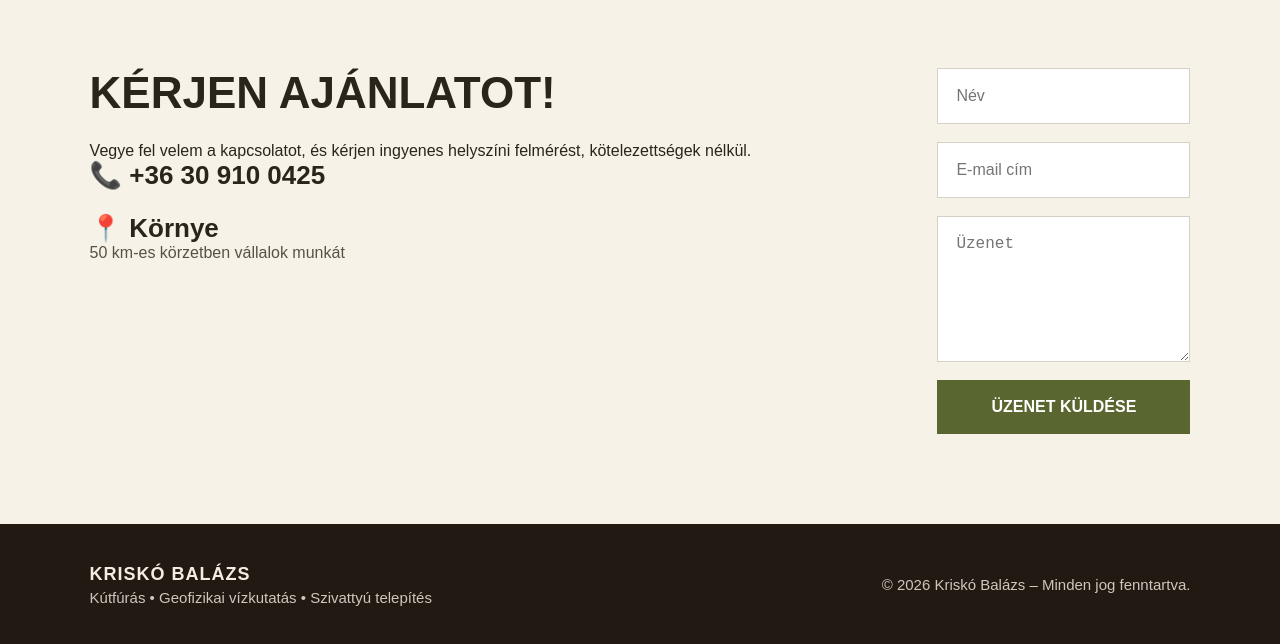
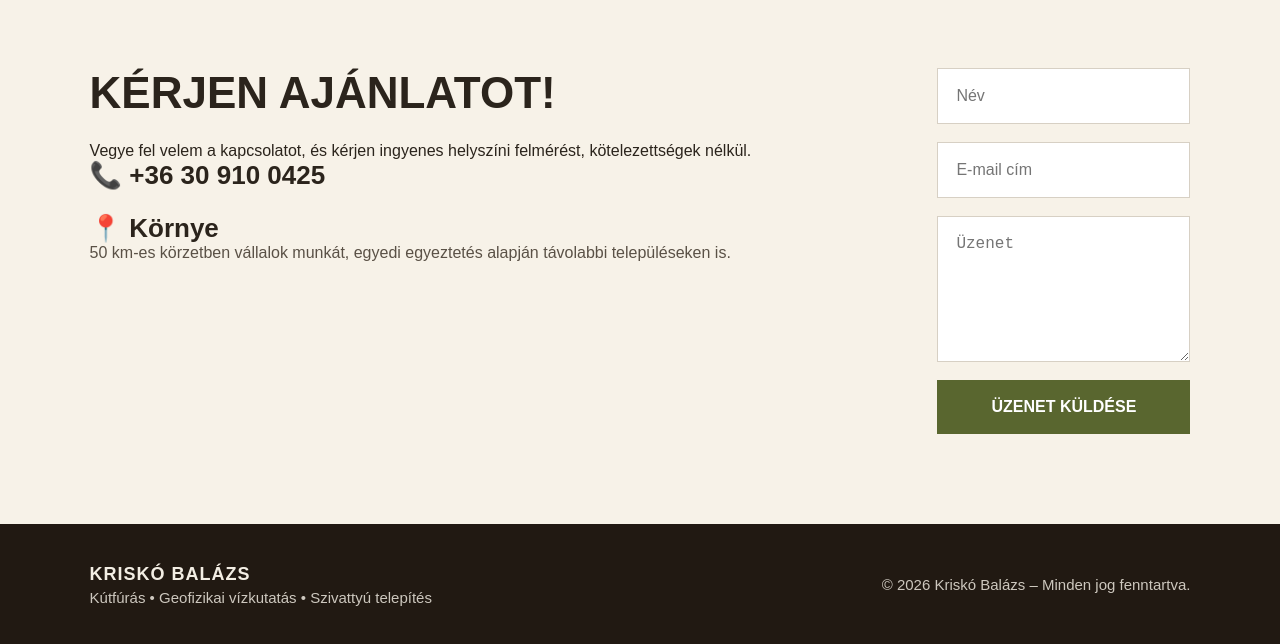
Before and after one commit to skyronix-hu/krisko-balazs-kutfuras, a plain HTML site: page index.html in a window 1280 px wide. Shown: the part 2298-2942 px from the top of the page. Drawn offline with Linux system fonts and the light colour scheme.

Commit message:
Updated service area description

```diff
--- a/index.html
+++ b/index.html
@@ -160,7 +160,10 @@
 
         <div class="contact-item">
           <strong>📍 Környe</strong>
-          <span>50 km-es körzetben vállalok munkát</span>
+          <span
+            >50 km-es körzetben vállalok munkát, egyedi egyeztetés alapján
+            távolabbi településeken is.</span
+          >
         </div>
       </div>
 
```
